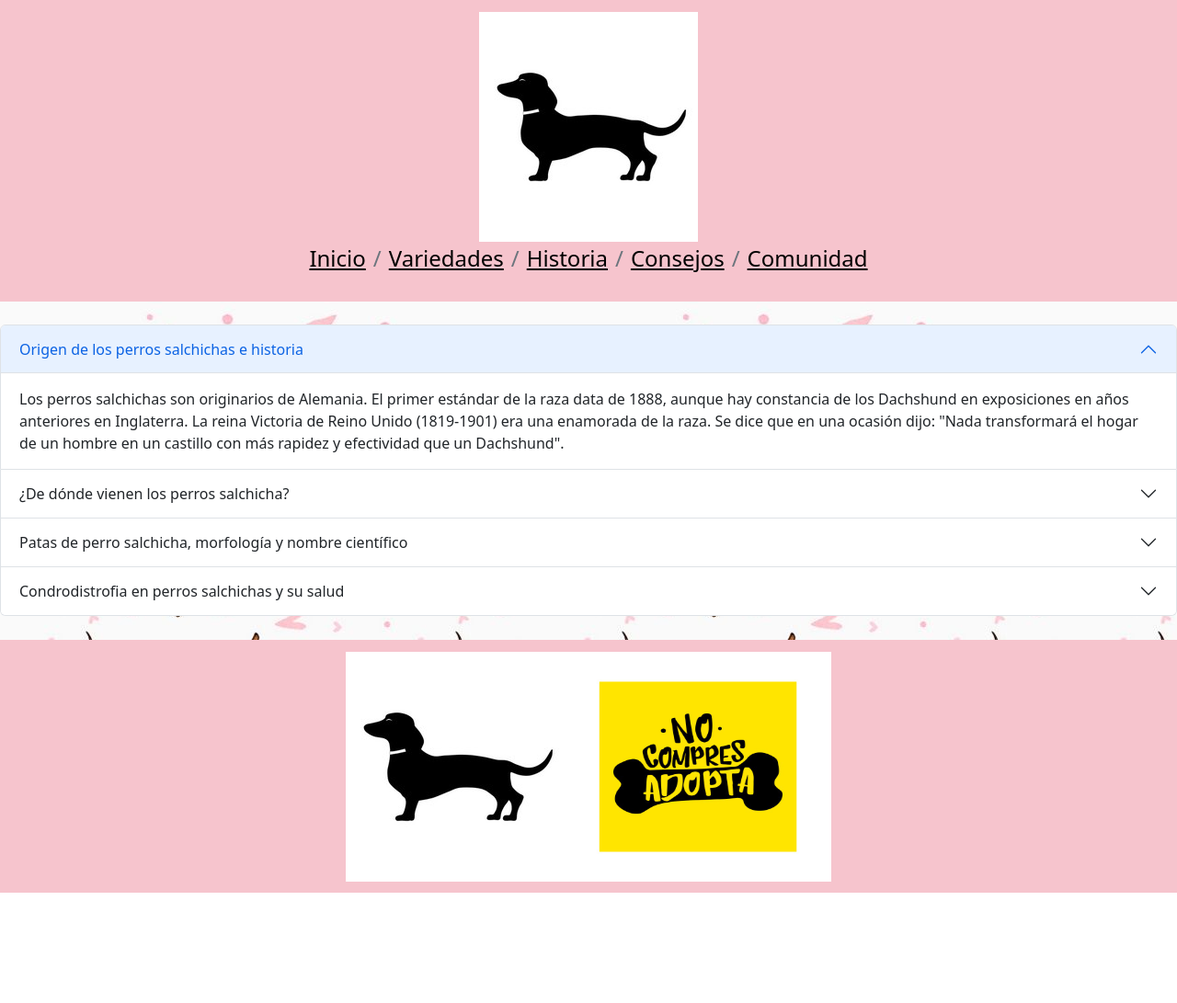
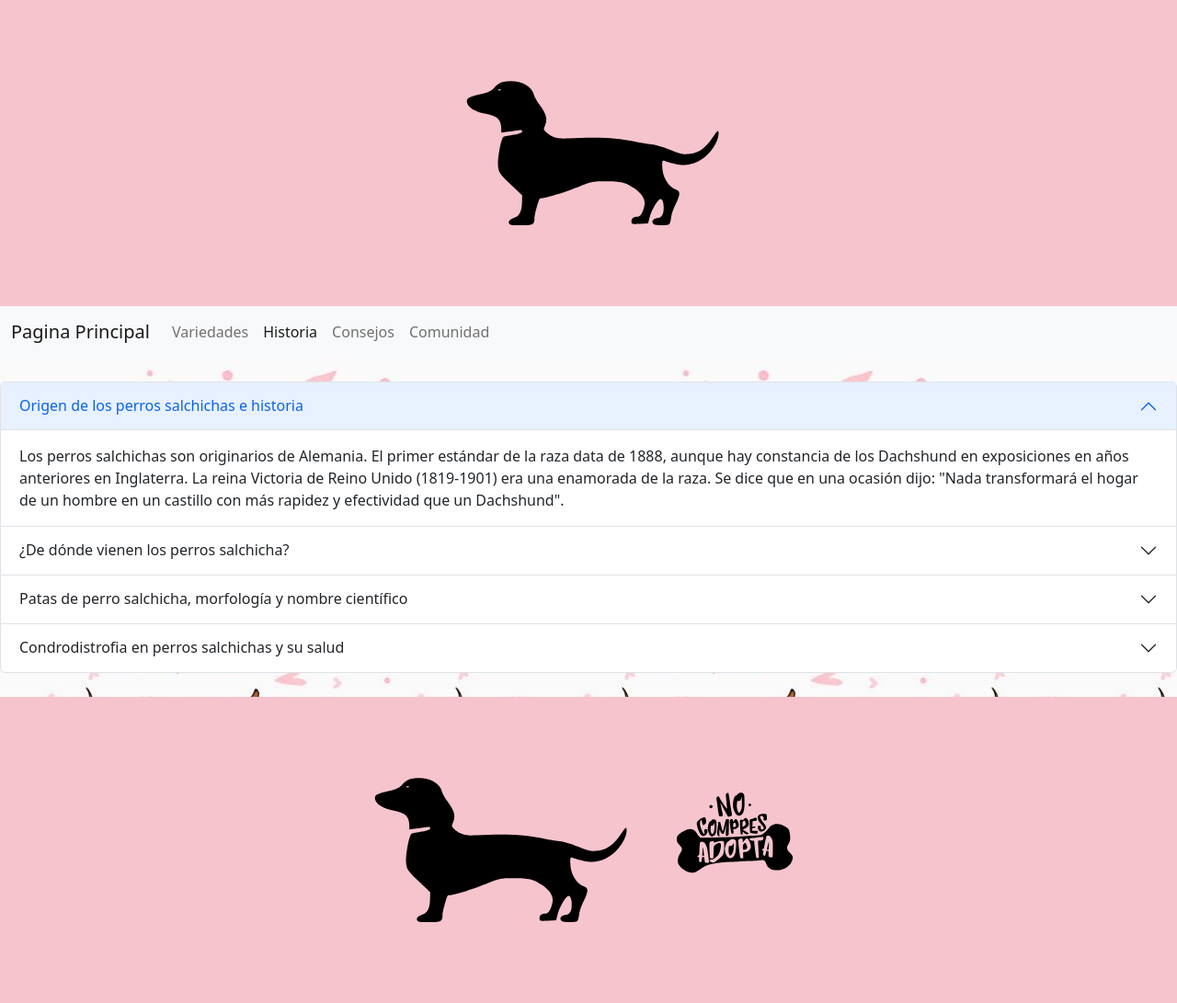
Before and after one commit to alefonti/MundoDach-DesafioBootstrap, a plain HTML site: page html/historia.html in a window 1280 px wide. Shown: the whole page at 92% size. Before the commit the page ends 971 px from the top, so only its background shows below. Drawn offline with nearby package versions, Linux system fonts and the light colour scheme.

Commit message:
Agregada la navbar de bootstrap

```diff
--- a/css/style.css
+++ b/css/style.css
@@ -8,12 +8,11 @@
 
 header, footer {
     background-color: #f6c4cd;
-    padding-bottom: 1%;
-    padding-top: 1%;
 }
 
 .adopt-img {
-    width: 290px;
+    padding-top: 4%;
+    width: 200px;
     height: 250px;
 }
 
--- a/html/historia.html
+++ b/html/historia.html
@@ -14,17 +14,33 @@
     <!-- Header -->
     <header>
         <div class="d-flex justify-content-center">
-            <img src="/multimedia/logo.jpg" alt="Logo de Mundo Dachshund">
+            <img src="/multimedia/logo.svg" alt="Logo de Mundo Dachshund">
         </div>
+        <nav class="navbar navbar-expand-lg bg-light ">
+            <div class="container-fluid ">
+                <a class="navbar-brand" href="/index.html">Pagina Principal</a>
+                <button class="navbar-toggler" type="button" data-bs-toggle="collapse" data-bs-target="#navbarSupportedContent" aria-controls="navbarSupportedContent" aria-expanded="false" aria-label="Toggle navigation">
+                    <span class="navbar-toggler-icon"></span>
+                </button>
+                <div class="collapse navbar-collapse" id="navbarSupportedContent">
+                    <ul class="navbar-nav me-auto mb-2 mb-lg-0">
+                        <li class="nav-item">
+                            <a class="nav-link" href="variedades.html">Variedades</a>
+                        </li>
+                        <li class="nav-item">
+                            <a class="nav-link active" href="historia.html">Historia</a>
+                        </li>
 
-        <nav aria-label="breadcrumb" class="d-flex justify-content-center " >
-            <ol class="breadcrumb">
-                <li class="breadcrumb-item fs-4"><a href="/index.html">Inicio</a></li>
-                <li class="breadcrumb-item fs-4"><a href="variedades.html">Variedades</a></li>
-                <li class="breadcrumb-item fs-4"><a href="historia.html">Historia</a></li>
-                <li class="breadcrumb-item fs-4"><a href="consejos.html">Consejos</a></li>
-                <li class="breadcrumb-item fs-4"><a href="comunidad.html">Comunidad</a></li>
-            </ol>
+                        <li class="nav-item">
+                            <a class="nav-link " href="consejos.html">Consejos</a>
+                        </li>
+
+                        <li class="nav-item">
+                            <a class="nav-link " href="comunidad.html">Comunidad</a>
+                        </li>
+                    </ul>
+              </div>
+            </div>
         </nav>
     </header>
     <!-- Fin Header -->
@@ -97,8 +113,8 @@
     <!-- Footer -->
     <footer>
         <div class="d-flex justify-content-center">
-            <img src="/multimedia/logo.jpg" alt="Logo de Mundo Dachshund">
-            <img class="adopt-img" src="/multimedia/no-compres-adopta.jpg" alt="No compres, adopta">
+            <img src="/multimedia/logo.svg" alt="Logo de Mundo Dachshund">
+            <img class="adopt-img" src="/multimedia/no-compres-adopta.svg" alt="No compres, adopta">
         </div>
     </footer>
     <!-- Fin -->
```
Also changed, not shown: html/comunidad.html (+27 -11 lines), html/consejos.html (+27 -11 lines), html/variedades.html (+29 -13 lines), index.html (+27 -11 lines), multimedia/logo.jpg (deleted), multimedia/logo.svg (added), multimedia/no-compres-adopta.jpg (deleted), multimedia/no-compres-adopta.svg (added).
